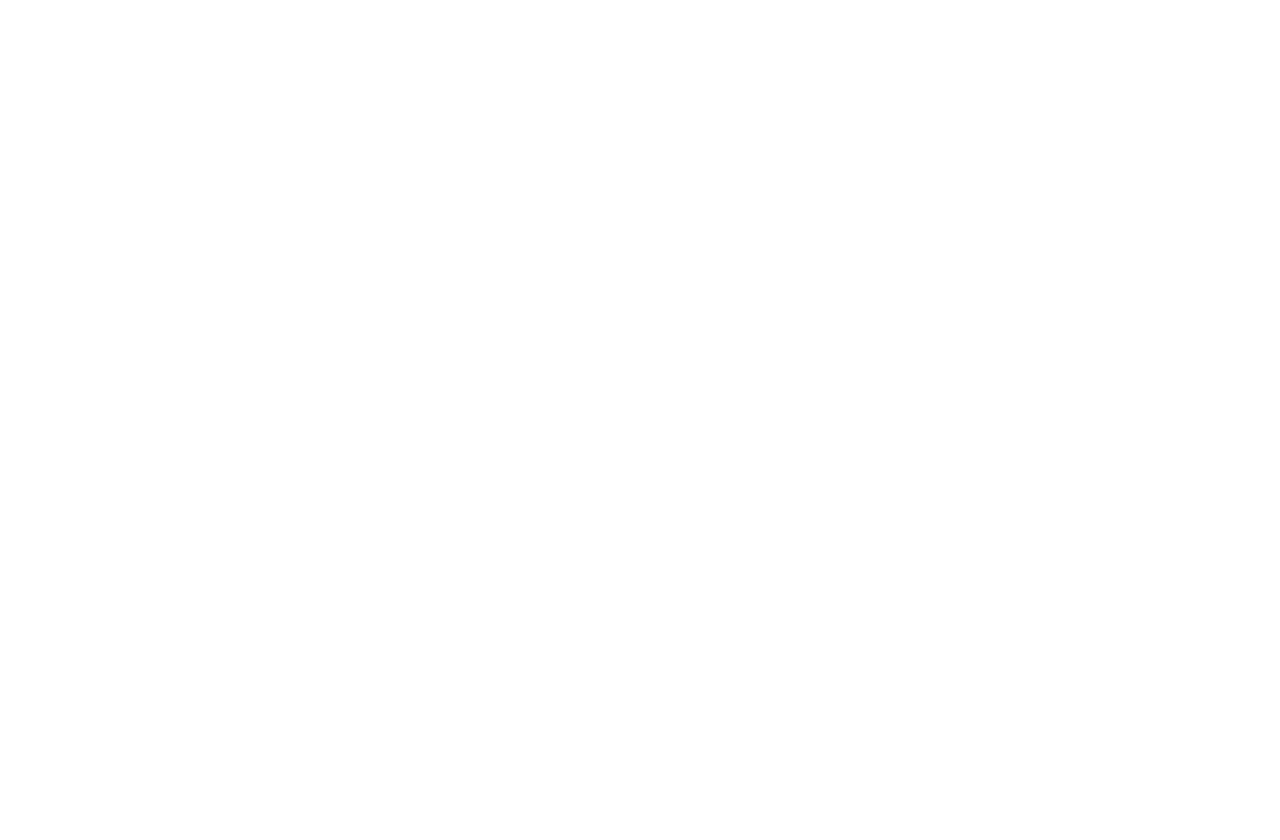
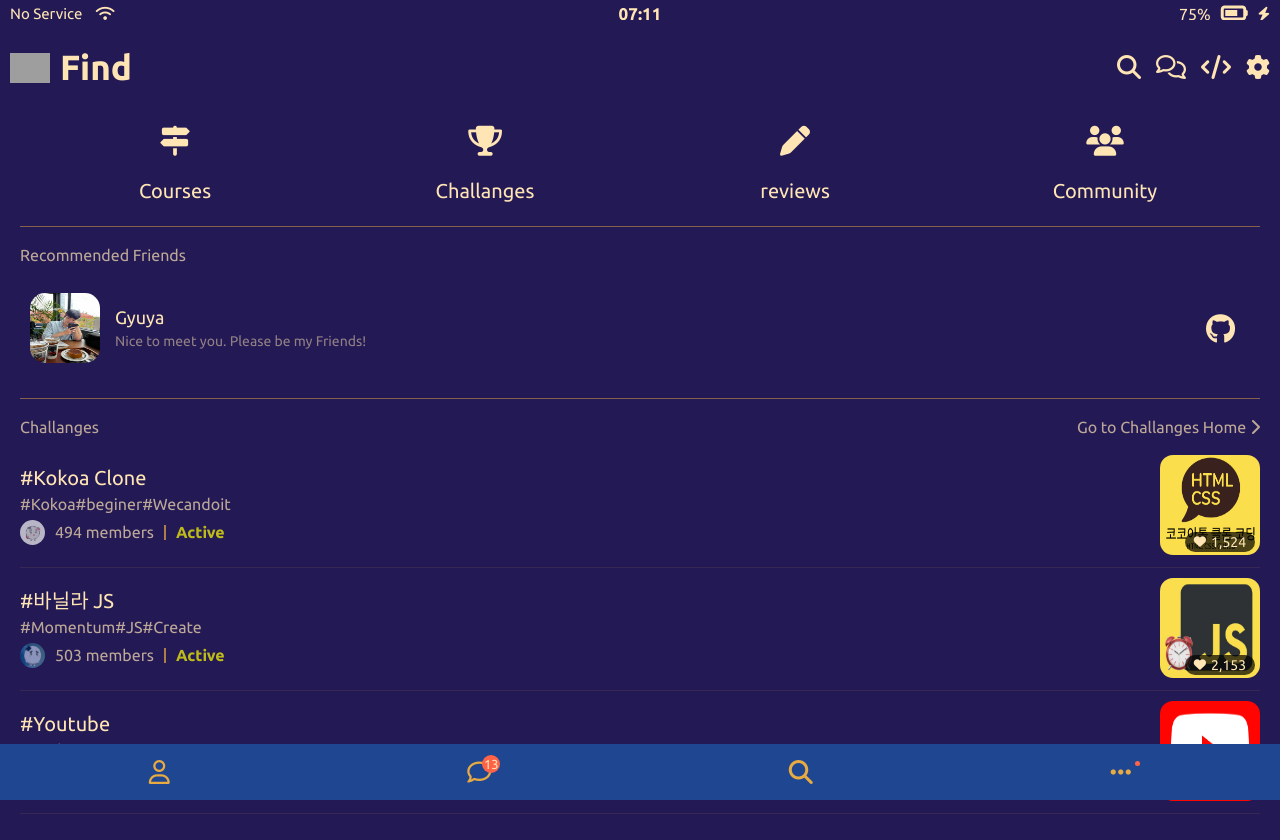
Before and after one commit to Ungleyoon/nomad-talk, a plain HTML site: page find.html in a window 1280 px wide. Before the commit the page ends 800 px from the top, so only its background shows below. Drawn offline with Linux system fonts and the light colour scheme; grey boxes are pictures that could not be loaded.

Commit message:
chats, find page 추가

```diff
--- a/chats.html
+++ b/chats.html
@@ -0,0 +1,178 @@
+<!DOCTYPE html>
+<html lang="en">
+  <head>
+    <meta charset="UTF-8" />
+    <meta http-equiv="X-UA-Compatible" content="IE=edge" />
+    <meta name="viewport" content="width=device-width, initial-scale=1.0" />
+    <link rel="stylesheet" href="css/style.css" />
+    <title>Chats</title>
+  </head>
+  <body>
+    <div class="status-bar">
+      <div class="status-bar-column">
+        <span>No Service</span>
+        <i class="fa-solid fa-wifi"></i>
+      </div>
+      <div class="status-bar-column">
+        <span id="time"></span>
+      </div>
+      <div class="status-bar-column">
+        <span>75%</span>
+        <i class="fa-solid fa-battery-three-quarters fa-xl"></i>
+        <i class="fa-solid fa-bolt fa-sm"></i>
+      </div>
+    </div>
+
+    <header class="header">
+      <div class="header__column">
+        <img
+          src="https://nomadcoders.co/m.svg
+        "
+          alt="노마드코더 로고"
+        />
+        <h1>Chats</h1>
+      </div>
+      <div class="header__column">
+        <i class="fa-solid fa-magnifying-glass fa-xl"></i>
+        <i class="fa-regular fa-comments fa-xl"></i>
+        <i class="fa-solid fa-code fa-xl"></i>
+        <i class="fa-solid fa-gear fa-xl"></i>
+      </div>
+    </header>
+
+    <main class="main-screen chats-screen">
+      <div class="user-component">
+        <div class="user-component__column">
+          <img
+            src="screenshot/속편안한니코.jpeg"
+            alt="니콜라스 짤"
+            class="user-component__photo"
+          />
+          <div class="user-component__text">
+            <h3 class="user-component__title--notBold">속 편안한 니코</h3>
+            <span class="user-component__subtitle">I'm very powerful</span>
+          </div>
+        </div>
+        <div class="user-component__column">
+          <span class="user-component__time">10:01</span>
+          <span class="user-component__badge">2</span>
+        </div>
+      </div>
+      <div class="user-component">
+        <div class="user-component__column">
+          <img
+            src="screenshot/커피니코.jpg"
+            alt="니콜라스 짤"
+            class="user-component__photo"
+          />
+          <div class="user-component__text">
+            <h3 class="user-component__title--notBold">Coffee Nico</h3>
+            <span class="user-component__subtitle">I'm very powerful</span>
+          </div>
+        </div>
+        <div class="user-component__column">
+          <span class="user-component__time">10:34</span>
+          <span class="user-component__badge">3</span>
+        </div>
+      </div>
+      <div class="user-component">
+        <div class="user-component__column">
+          <img
+            src="screenshot/화투니코.jpeg"
+            alt="니콜라스 짤"
+            class="user-component__photo"
+          />
+          <div class="user-component__text">
+            <h3 class="user-component__title--notBold">화투 니꼬</h3>
+            <span class="user-component__subtitle">I'm very powerful</span>
+          </div>
+        </div>
+        <div class="user-component__column">
+          <span class="user-component__time">11:21</span>
+          <span class="user-component__badge">1</span>
+        </div>
+      </div>
+      <div class="user-component">
+        <div class="user-component__column">
+          <img
+            src="screenshot/최준니코.jpg"
+            alt="니콜라스 짤"
+            class="user-component__photo"
+          />
+          <div class="user-component__text">
+            <h3 class="user-component__title--notBold">최준 니꼬</h3>
+            <span class="user-component__subtitle">I'm very powerful</span>
+          </div>
+        </div>
+        <div class="user-component__column">
+          <span class="user-component__time">11:57</span>
+          <span class="user-component__badge">5</span>
+        </div>
+      </div>
+      <div class="user-component">
+        <div class="user-component__column">
+          <img
+            src="screenshot/근육니코.jpeg"
+            alt="니콜라스 짤"
+            class="user-component__photo"
+          />
+          <div class="user-component__text">
+            <h3 class="user-component__title--notBold">Muscle Nico</h3>
+            <span class="user-component__subtitle">I'm very powerful</span>
+          </div>
+        </div>
+        <div class="user-component__column">
+          <span class="user-component__time">13:11</span>
+          <span class="user-component__badge">1</span>
+        </div>
+      </div>
+      <div class="user-component">
+        <div class="user-component__column">
+          <img
+            src="screenshot/따봉니코.jpg"
+            alt="니콜라스 짤"
+            class="user-component__photo"
+          />
+          <div class="user-component__text">
+            <h3 class="user-component__title--notBold">따봉니꼬</h3>
+            <span class="user-component__subtitle">I'm very powerful</span>
+          </div>
+        </div>
+        <div class="user-component__column">
+          <span class="user-component__time">16:49</span>
+          <span class="user-component__badge">4</span>
+        </div>
+      </div>
+    </main>
+
+    <nav>
+      <ul class="nav">
+        <li class="nav__list">
+          <a href="friends.html"><i class="fa-regular fa-user fa-xl"></i></a>
+        </li>
+        <li class="nav__list">
+          <a href="chats.html">
+            <i class="fa-solid fa-comment fa-xl"></i>
+            <div class="badge notification">13</div>
+          </a>
+        </li>
+        <li class="nav__list">
+          <a href="find.html"
+            ><i class="fa-solid fa-magnifying-glass fa-xl"></i
+          ></a>
+        </li>
+        <li class="nav__list">
+          <a href="more.html">
+            <i class="fa-solid fa-ellipsis fa-xl"></i>
+            <div class="notification badge"></div>
+          </a>
+        </li>
+      </ul>
+    </nav>
+    <script src="javascript.js"></script>
+    <script
+      src="https://kit.fontawesome.com/a73efb9e25.js"
+      crossorigin="anonymous"
+    ></script>
+  </body>
+</html>
--- /dev/null
+++ b/css/components/icon-row.css
@@ -0,0 +1,20 @@
+.icon {
+  margin-top: 140px;
+}
+.icon-row {
+  display: flex;
+  justify-content: space-between;
+  align-items: center;
+  flex-wrap: wrap;
+  width: 100%;
+}
+.icon-row__content {
+  display: flex;
+  flex-direction: column;
+  align-items: center;
+  width: 25%;
+  font-size: 20px;
+}
+.icon-row__content span {
+  margin-top: 40px;
+}
--- a/css/components/user-component.css
+++ b/css/components/user-component.css
@@ -50,6 +50,7 @@
 .user-component__column:last-child {
   opacity: 0.5;
 }
+
 .user-component i {
   margin-left: 10px;
 }
--- /dev/null
+++ b/css/screens/chats.css
@@ -0,0 +1,19 @@
+.chats-screen .user-component__column:last-child {
+  opacity: 1;
+  display: flex;
+  flex-direction: column;
+  align-items: flex-end;
+  justify-content: space-between;
+}
+
+.chats-screen .user-component__time {
+  opacity: 0.7;
+}
+.chats-screen .user-component__badge {
+  margin-top: 8px;
+  width: 19px;
+  height: 19px;
+  border-radius: 50%;
+  background-color: tomato;
+  text-align: center;
+}
--- /dev/null
+++ b/css/screens/find.css
@@ -0,0 +1,113 @@
+.recommened-friends,
+.challange {
+  margin-top: 25px;
+  padding-top: 20px;
+  border-top: 1px solid rgba(232, 170, 67, 0.5);
+}
+.recommened-friends .user-component__column:last-child {
+  opacity: 1;
+  font-size: 20px;
+}
+.recommened-friends .user-component__column:last-child i {
+  margin-right: 15px;
+}
+
+.recommened-friends__title {
+  margin-bottom: 20px;
+  opacity: 0.7;
+}
+.challange__title {
+  display: flex;
+  justify-content: space-between;
+  align-items: center;
+  opacity: 0.7;
+  margin-bottom: 20px;
+}
+.challange__row {
+  margin-top: 10px;
+  padding-bottom: 10px;
+  display: flex;
+  justify-content: space-between;
+  align-items: center;
+  border-bottom: 1px solid rgba(232, 170, 67, 0.1);
+}
+
+.challange__text {
+  display: flex;
+  flex-direction: column;
+  align-items: flex-start;
+}
+.challange__row-title {
+  color: var(--font-color);
+  margin-bottom: 8px;
+  font-size: 20px;
+}
+.challange__hashs {
+  opacity: 0.7;
+}
+.challange__contents {
+  display: flex;
+  align-items: center;
+  margin-top: 8px;
+  opacity: 0.7;
+}
+.challange__contents img {
+  width: 25px;
+  height: 25px;
+  border-radius: 50%;
+}
+.challange__contents span {
+  margin: 0 10px;
+}
+.challange__contents span:last-child {
+  color: yellow;
+  font-weight: bold;
+}
+.divider {
+  width: 2px;
+  height: 15px;
+  background-color: var(--point-color);
+}
+.challange__img {
+  position: relative;
+}
+.challange__img img {
+  width: 100px;
+  height: 100px;
+  border-radius: 13px;
+}
+.challange__heart {
+  background-color: rgba(0, 0, 0, 0.7);
+  font-size: 14px;
+  position: absolute;
+  bottom: 5px;
+  right: 5px;
+  display: flex;
+  justify-content: center;
+  align-items: center;
+  width: 70px;
+  height: 20px;
+  border-radius: 10px;
+}
+.challange__heart span {
+  margin-left: 5px;
+}
+
+@keyframes heartAnimation {
+  0% {
+    color: white;
+    transform: none;
+  }
+  50% {
+    color: tomato;
+    transform: scale(1.3);
+  }
+  100% {
+    color: white;
+    transform: none;
+  }
+}
+
+.challange__heart:hover i {
+  animation: heartAnimation 1s ease-in-out infinite;
+}
--- a/css/style.css
+++ b/css/style.css
@@ -7,9 +7,12 @@
 @import "components/header.css";
 @import "components/user-component.css";
 @import "components/badge.css";
+@import "components/icon-row.css";
 /* Screens */
 @import "screens/index.css";
 @import "screens/friends.css";
+@import "screens/chats.css";
+@import "screens/find.css";
 * {
   box-sizing: border-box;
 }
@@ -20,5 +23,8 @@ body {
   padding-bottom: 47px;
 }
 main {
-  margin: 20px;
+  margin-top: 100px;
 }
+.friends-screen {
+  margin-top: 20px;
+}
--- a/find.html
+++ b/find.html
@@ -0,0 +1,187 @@
+<!DOCTYPE html>
+<html lang="en">
+  <head>
+    <meta charset="UTF-8" />
+    <meta http-equiv="X-UA-Compatible" content="IE=edge" />
+    <meta name="viewport" content="width=device-width, initial-scale=1.0" />
+    <link rel="stylesheet" href="css/style.css" />
+    <title>Find</title>
+  </head>
+  <body>
+    <div class="status-bar">
+      <div class="status-bar-column">
+        <span>No Service</span>
+        <i class="fa-solid fa-wifi"></i>
+      </div>
+      <div class="status-bar-column">
+        <span id="time"></span>
+      </div>
+      <div class="status-bar-column">
+        <span>75%</span>
+        <i class="fa-solid fa-battery-three-quarters fa-xl"></i>
+        <i class="fa-solid fa-bolt fa-sm"></i>
+      </div>
+    </div>
+
+    <header class="header">
+      <div class="header__column">
+        <img
+          src="https://nomadcoders.co/m.svg
+        "
+          alt="노마드코더 로고"
+        />
+        <h1>Find</h1>
+      </div>
+      <div class="header__column">
+        <i class="fa-solid fa-magnifying-glass fa-xl"></i>
+        <i class="fa-regular fa-comments fa-xl"></i>
+        <i class="fa-solid fa-code fa-xl"></i>
+        <i class="fa-solid fa-gear fa-xl"></i>
+      </div>
+    </header>
+
+    <main class="main-screen">
+      <div class="icon">
+        <ul class="icon-row">
+          <li class="icon-row__content">
+            <i class="fa-solid fa-signs-post fa-xl"></i>
+            <span>Courses</span>
+          </li>
+          <li class="icon-row__content">
+            <i class="fa-solid fa-trophy fa-xl"></i>
+            <span>Challanges</span>
+          </li>
+          <li class="icon-row__content">
+            <i class="fa-solid fa-pen fa-xl"></i>
+            <span>reviews</span>
+          </li>
+          <li class="icon-row__content">
+            <i class="fa-solid fa-users fa-xl"></i>
+            <span>Community</span>
+          </li>
+        </ul>
+      </div>
+      <div class="recommened-friends">
+        <h3 class="recommened-friends__title">Recommended Friends</h3>
+
+        <a href="https://github.com/Ungleyoon" target="_blank"
+          ><div class="user-component">
+            <div class="user-component__column">
+              <img
+                src="screenshot/gyuya.jpg"
+                alt="gyuya"
+                class="user-component__photo--lg"
+              />
+              <div class="user-component__text">
+                <h3 class="user-component__title--notBold">Gyuya</h3>
+                <span class="user-component__subtitle"
+                  >Nice to meet you. Please be my Friends!</span
+                >
+              </div>
+            </div>
+            <div class="user-component__column">
+              <i class="fa-brands fa-github fa-xl"></i>
+            </div></div
+        ></a>
+      </div>
+      <div class="challange">
+        <div class="challange__title">
+          <h3>Challanges</h3>
+          <div class="challange__move">
+            <a href="https://nomadcoders.co/challenges" target="_blank">
+              <span>Go to Challanges Home</span>
+              <i class="fa-solid fa-chevron-right"></i
+            ></a>
+          </div>
+        </div>
+        <div class="challange__row">
+          <div class="challange__text">
+            <h2 class="challange__row-title">#Kokoa Clone</h2>
+            <span class="challange__hashs">#Kokoa#beginer#Wecandoit</span>
+            <div class="challange__contents">
+              <img src="screenshot/쿵야3.jpeg" alt="쿵야사진" />
+              <span>494 members</span>
+              <div class="divider"></div>
+              <span>Active</span>
+            </div>
+          </div>
+          <div class="challange__img">
+            <img src="screenshot/코코아톡.png" />
+            <div class="challange__heart">
+              <i class="fa-solid fa-heart fa-sm"></i>
+              <span>1,524</span>
+            </div>
+          </div>
+        </div>
+        <div class="challange__row">
+          <div class="challange__text">
+            <h2 class="challange__row-title">#바닐라 JS</h2>
+            <span class="challange__hashs">#Momentum#JS#Create</span>
+            <div class="challange__contents">
+              <img src="screenshot/쿵야.jpeg" alt="쿵야사진" />
+              <span>503 members</span>
+              <div class="divider"></div>
+              <span>Active</span>
+            </div>
+          </div>
+          <div class="challange__img">
+            <img src="screenshot/바닐라js.png" />
+            <div class="challange__heart">
+              <i class="fa-solid fa-heart fa-sm"></i>
+              <span>2,153</span>
+            </div>
+          </div>
+        </div>
+        <div class="challange__row">
+          <div class="challange__text">
+            <h2 class="challange__row-title">#Youtube</h2>
+            <span class="challange__hashs">#NodeJs#ES6#Pug#Mongo</span>
+            <div class="challange__contents">
+              <img src="screenshot/쿵야2.jpeg" alt="쿵야사진" />
+              <span>65 members</span>
+              <div class="divider"></div>
+              <span>Active</span>
+            </div>
+          </div>
+          <div class="challange__img">
+            <img src="screenshot/유튭.png" />
+            <div class="challange__heart">
+              <i class="fa-solid fa-heart fa-sm"></i>
+              <span>735</span>
+            </div>
+          </div>
+        </div>
+      </div>
+    </main>
+
+    <nav>
+      <ul class="nav">
+        <li class="nav__list">
+          <a href="friends.html"><i class="fa-regular fa-user fa-xl"></i></a>
+        </li>
+        <li class="nav__list">
+          <a href="chats.html">
+            <i class="fa-regular fa-comment fa-xl"></i>
+            <div class="badge notification">13</div>
+          </a>
+        </li>
+        <li class="nav__list">
+          <a href="find.html"
+            ><i class="fa-solid fa-magnifying-glass fa-xl"></i
+          ></a>
+        </li>
+        <li class="nav__list">
+          <a href="more.html">
+            <i class="fa-solid fa-ellipsis fa-xl"></i>
+            <div class="notification badge"></div>
+          </a>
+        </li>
+      </ul>
+    </nav>
+    <script src="javascript.js"></script>
+    <script
+      src="https://kit.fontawesome.com/a73efb9e25.js"
+      crossorigin="anonymous"
+    ></script>
+  </body>
+</html>
```
Also changed, not shown: friends.html (+1 -1 lines), screenshot/gyuya.jpg (added), screenshot/momentum.jpg (added), screenshot/스크린샷 2022-11-09 오후 3.14.18.png (added), screenshot/유튭.png (added), screenshot/쿵야.jpeg (added), screenshot/쿵야2.jpeg (added), screenshot/쿵야3.jpeg (added).
